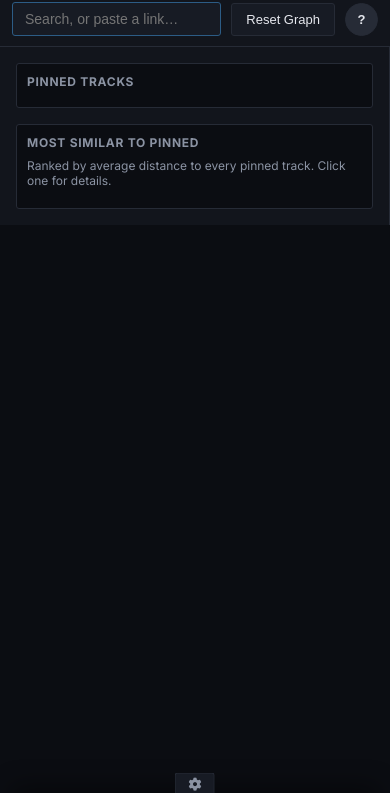
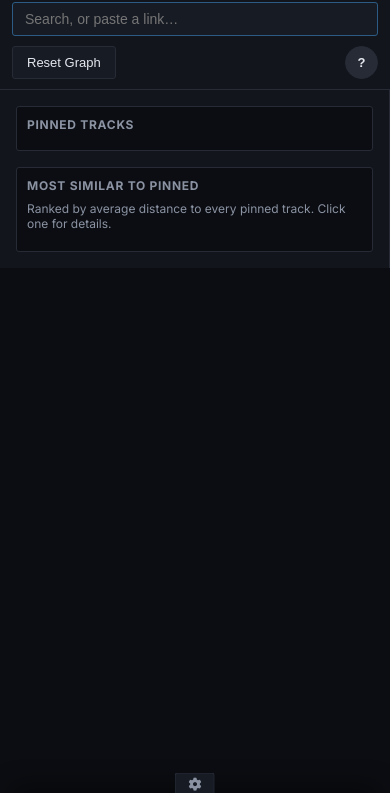
Before and after one commit to CosmosPi3/nearfield-space, a plain HTML site: page frontend/index.html in a window 390 px wide. Shown: the part 51-844 px from the top of the page. Drawn offline with Linux system fonts and the light colour scheme; no server answers; a script that the page names is missing.

Commit message:
Mobile: give the search bar its own line in the top bar
flex-basis:100% on #search-panel forces it onto its own wrapped line
instead of getting squeezed into leftover space alongside the
title/tabs/buttons on narrow viewports.

```diff
--- a/frontend/css/style.css
+++ b/frontend/css/style.css
@@ -1074,7 +1074,11 @@ html, body {
     padding: 10px 12px;
   }
 
-  #search-panel { max-width: 100%; }
+  /* flex-basis:100% forces this onto its own line within the wrapping
+     #top-bar row instead of getting squeezed into whatever space is left
+     over after the title/tabs/buttons — those wrap to their own line(s)
+     around it instead of sharing a line with it. */
+  #search-panel { max-width: 100%; flex: 1 0 100%; }
 
   #settings-sheet-content {
     flex-direction: column;
```
